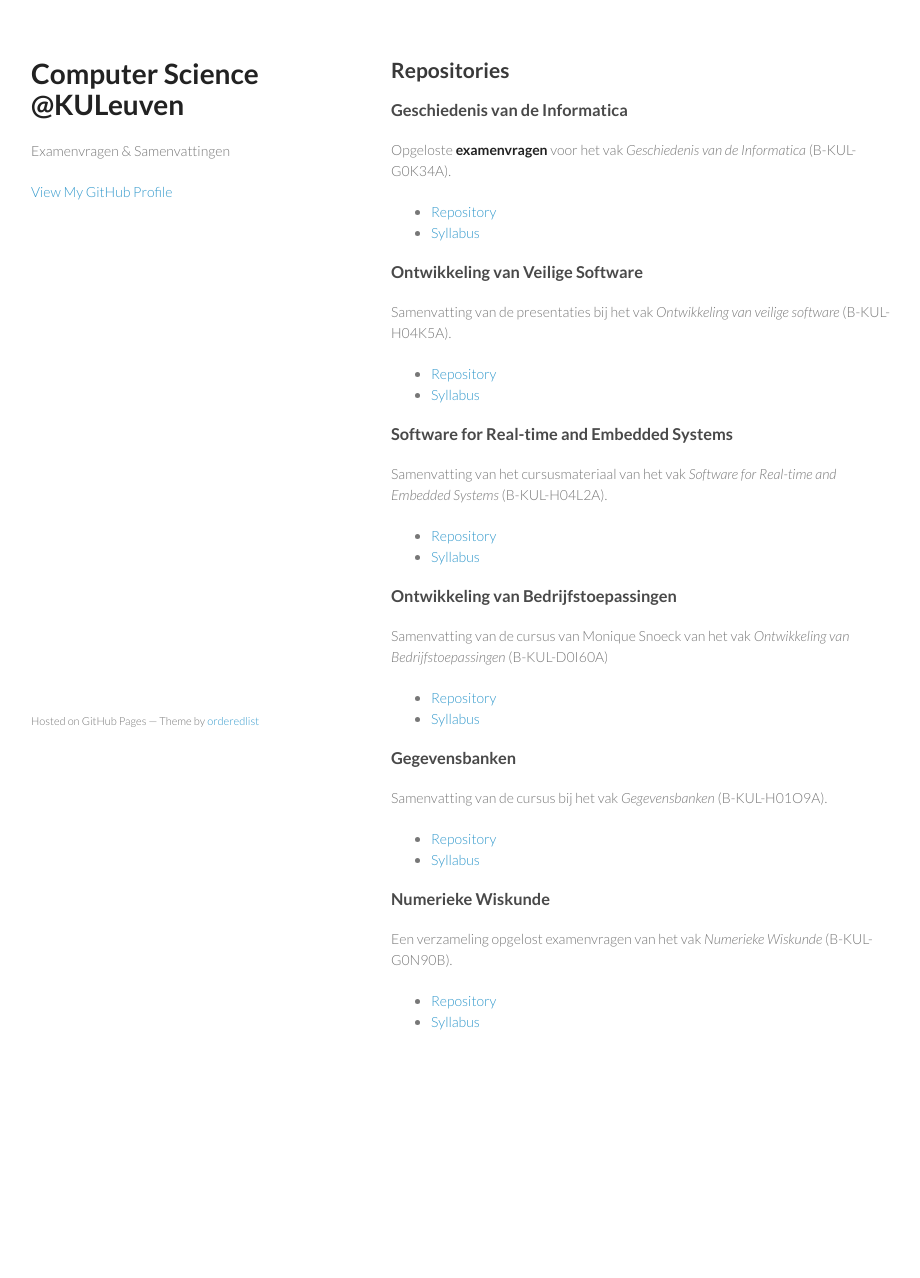
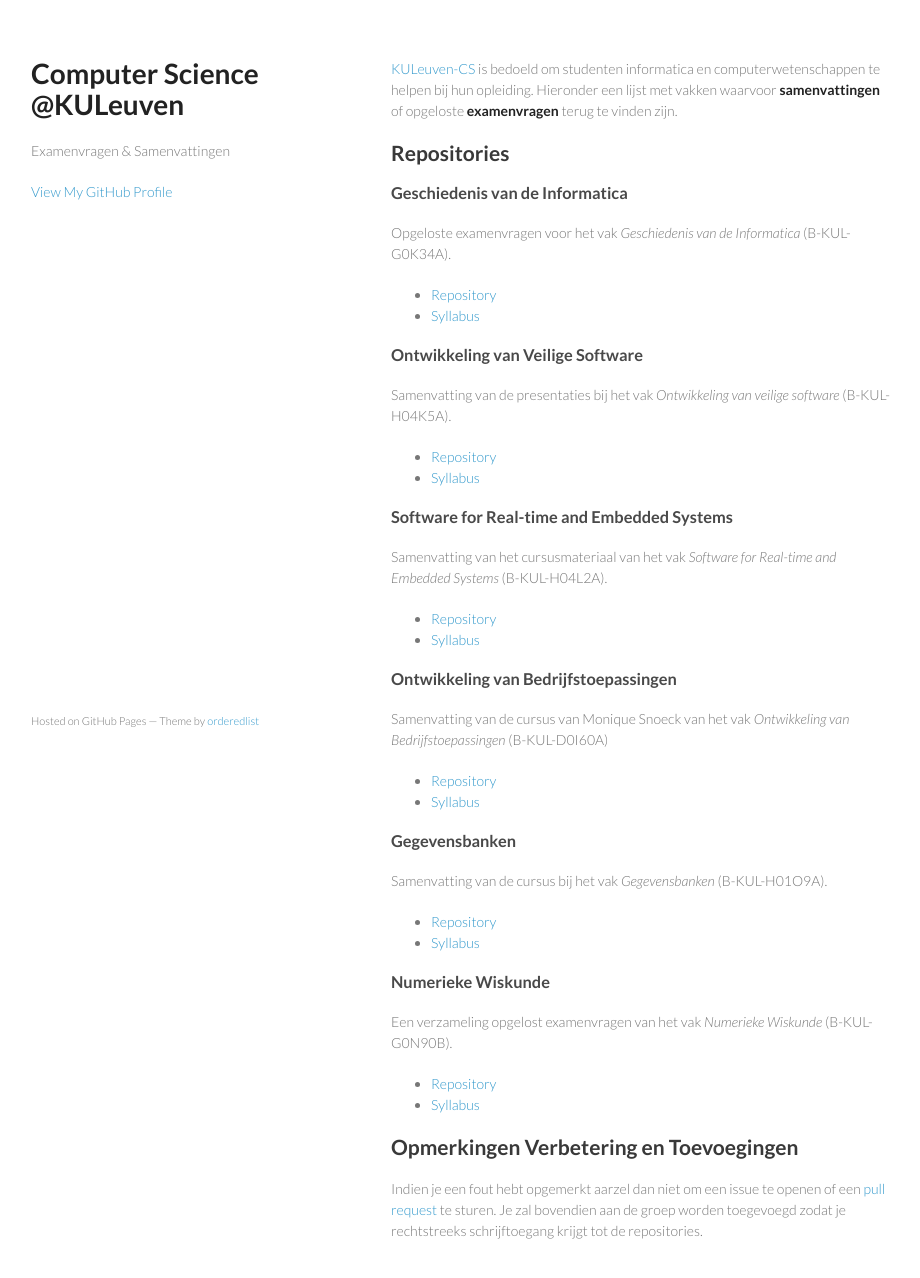
Before and after one commit to KULeuven-CS/kuleuven-cs.github.io, a plain HTML site: page index.html in a window 1280 px wide. Shown: the whole page, without its empty margins (179-1099 px from the left). Before the commit the page ends 1102 px from the top, so only its background shows below. Drawn offline with Linux system fonts and the light colour scheme.

Commit message:
Replace master branch with page content via GitHub

```diff
--- a/index.html
+++ b/index.html
@@ -23,13 +23,15 @@
 
       </header>
       <section>
-        <h2>
+        <p><a href="https://github.com/KULeuven-CS">KULeuven-CS</a> is bedoeld om studenten informatica en computerwetenschappen te helpen bij hun opleiding. Hieronder een lijst met vakken waarvoor <strong>samenvattingen</strong> of opgeloste <strong>examenvragen</strong> terug te vinden zijn. </p>
+
+<h2>
 <a name="repositories" class="anchor" href="#repositories"><span class="octicon octicon-link"></span></a>Repositories</h2>
 
 <h3>
 <a name="geschiedenis-van-de-informatica" class="anchor" href="#geschiedenis-van-de-informatica"><span class="octicon octicon-link"></span></a>Geschiedenis van de Informatica</h3>
 
-<p>Opgeloste <strong>examenvragen</strong> voor het vak <em>Geschiedenis van de Informatica</em> (B-KUL-G0K34A). </p>
+<p>Opgeloste examenvragen voor het vak <em>Geschiedenis van de Informatica</em> (B-KUL-G0K34A). </p>
 
 <ul>
 <li><a href="https://github.com/KULeuven-CS/GeschiedenisInformatica">Repository</a></li>
@@ -74,7 +76,10 @@
 <ul>
 <li><a href="https://github.com/KULeuven-CS/NumeriekeWiskunde">Repository</a></li>
 <li><a href="http://onderwijsaanbod.kuleuven.be/syllabi/n/G0N90BN.htm">Syllabus</a></li>
-</ul>
+</ul><h2>
+<a name="opmerkingen-verbetering-en-toevoegingen" class="anchor" href="#opmerkingen-verbetering-en-toevoegingen"><span class="octicon octicon-link"></span></a>Opmerkingen Verbetering en Toevoegingen</h2>
+
+<p>Indien je een fout hebt opgemerkt aarzel dan niet om een issue te openen of een <a href="https://help.github.com/articles/using-pull-requests">pull request</a> te sturen. Je zal bovendien aan de groep worden toegevoegd zodat je rechtstreeks schrijftoegang krijgt tot de repositories. </p>
       </section>
       <footer>
         <p><small>Hosted on GitHub Pages &mdash; Theme by <a href="https://github.com/orderedlist">orderedlist</a></small></p>
```
Also changed, not shown: params.json (+1 -1 lines).
